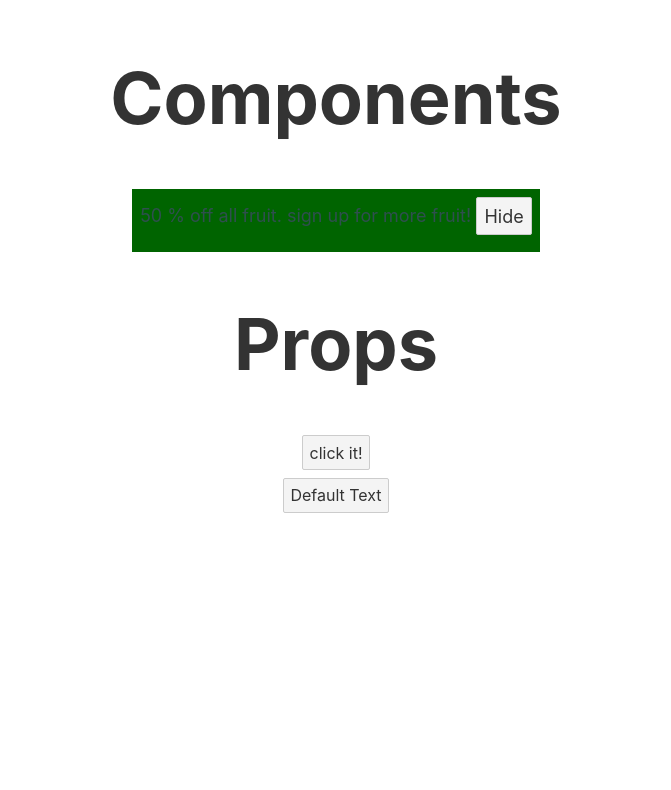
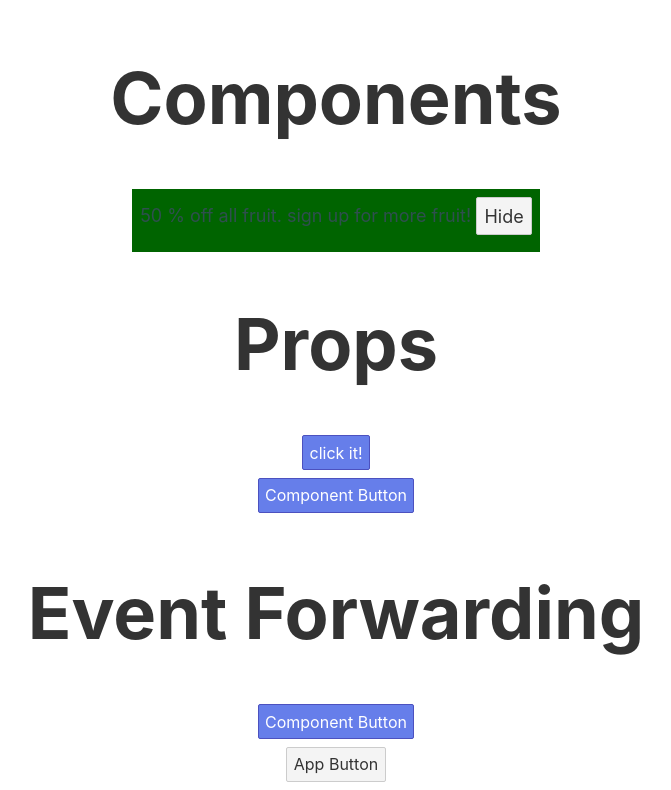
Before and after one commit to guntza10/SvelteDojo, a Svelte app in the folder svelte-tutorial/: page / in a window 1280 px wide. Shown: the part 2550-3340 px from the top of the page, without its empty margins (304-975 px from the left). Before the commit the page ends 3071 px from the top, so only its background shows below. Built offline with nearby package versions, Linux system fonts and the light colour scheme.

Commit message:
Event Forwarding

```diff
--- a/svelte-tutorial/src/App.svelte
+++ b/svelte-tutorial/src/App.svelte
@@ -7,6 +7,7 @@
   import Conditionals from "./Conditionals.svelte";
   import Components from "./Components.svelte";
   import Props from "./Props.svelte";
+  import EventForwarding from "./EventForwarding.svelte";
 </script>
 
 <main>
@@ -18,6 +19,7 @@
   <Conditionals />
   <Components />
   <Props />
+  <EventForwarding />
 </main>
 
 <style>
--- /dev/null
+++ b/svelte-tutorial/src/EventForwarding.svelte
@@ -0,0 +1,27 @@
+<script>
+  import Button from "./components/Button.svelte";
+
+  const log = () => {
+    console.log("button clicked!");
+  };
+</script>
+
+<main>
+  <h1>Event Forwarding</h1>
+  <!-- event forwarding => event ที่เกิดที่ child component จะ forwarding มาที่ parent  -->
+  <!-- ตัวอย่าง Button event forwarding on:click กลับมาที่ parent โดย call log function ของ parent  -->
+  <Button on:click={log} />
+  <button on:click={log}>App Button</button>
+</main>
+
+<style>
+  main {
+    display: flex;
+    flex-direction: column;
+    align-items: center;
+  }
+
+  h1 {
+    font-size: 72px;
+  }
+</style>
--- a/svelte-tutorial/src/components/Button.svelte
+++ b/svelte-tutorial/src/components/Button.svelte
@@ -1,10 +1,17 @@
 <script>
   // props default define value
-  export let btnText = "Default Text";
-  // props default not define
+  export let btnText = "Component Button";
+  // props default not define=>undefine
   //   export let btnText;
 </script>
 
-<button>{btnText}</button>
+<!-- event forwarding -->
+<button on:click>{btnText}</button>
 
-<style></style>
+<style>
+  button {
+    background: #667eea;
+    border: 1px solid #4c51bf;
+    color: #fff;
+  }
+</style>
```
